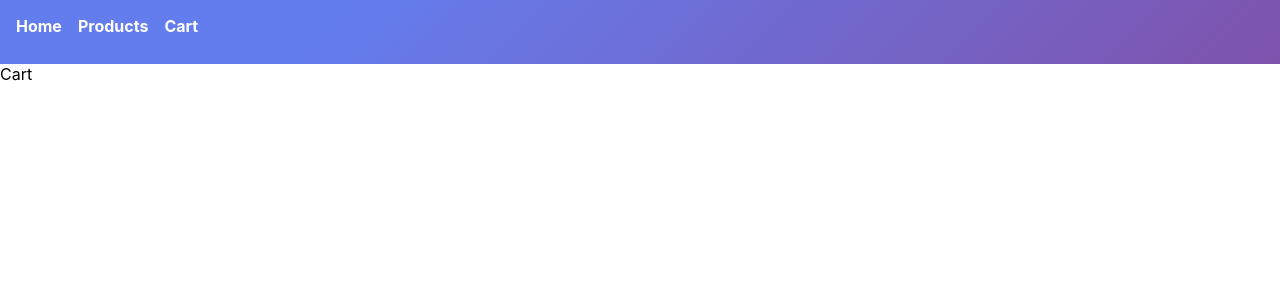
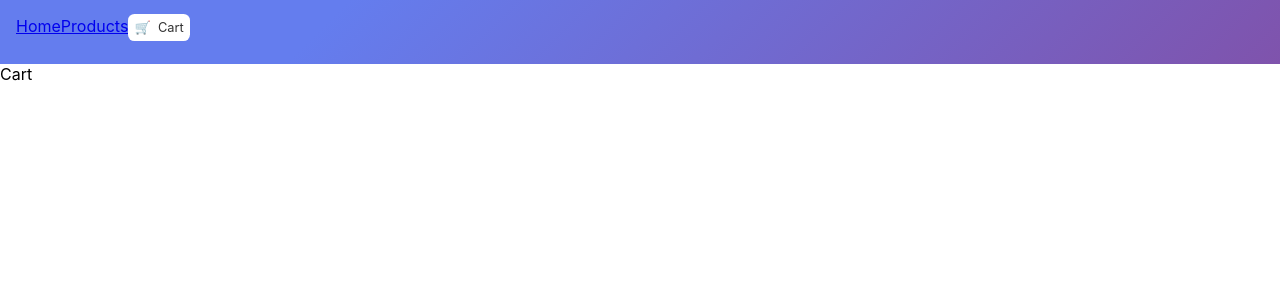
Before and after one commit to JsTsDevPinky/react-shoppingcart-redux, a React (Vite) app: page /cart in a window 1280 px wide. Shown: the top 300 px of the page. Built offline with nearby package versions, Linux system fonts and the light colour scheme.

Commit message:
Lesson 10: Cart Link that Displays Items in cart

```diff
--- a/src/App.tsx
+++ b/src/App.tsx
@@ -1,6 +1,7 @@
 import React from "react";
 import { BrowserRouter as Router, Switch, Route, Link } from "react-router-dom";
 import { Products } from "./features/products/Products";
+import { CartLink } from "./features/cart/CartLink";
 import styles from "./App.module.css";
 
 function App() {
@@ -9,17 +10,16 @@ function App() {
       <div className={styles.app}>
         <header className={styles.header}>
           <nav>
-            <Link to="/" className={styles.link}>
+            <Link className={styles.navLink} to="/">
               Home
             </Link>
-            <Link to="/products" className={styles.link}>
+            <Link className={styles.navLink} to="/products">
               Products
             </Link>
-            <Link to="/cart" className={styles.link}>
-              Cart
-            </Link>
+            <CartLink />
           </nav>
         </header>
+      </div>
       <Switch>
         <Route exact path="/">
           <Home />
@@ -29,25 +29,20 @@ function App() {
         </Route>
         <Route path="/cart">Cart</Route>
       </Switch>
-      </div>
     </Router>
   );
 }
+
+export default App;
 
 function Home() {
   return (
     <main className="page">
       <h1>Welcome to the Store</h1>
       <figure>
-        <img
-          src="https://github.com/xjamundx/redux-shopping-cart/blob/main/public/store.jpg?raw=true"
-          alt="A large old storefront that says 1889 the big store"
-          width="800"
-        />
+        <img src="/store.jpg" alt="A large old storefront" width="800" />
         <figcaption>Gary Houston, CC0, via Wikimedia Commons</figcaption>
       </figure>
     </main>
   );
 }
-
-export default App;
--- /dev/null
+++ b/src/features/cart/CartLink.module.css
@@ -0,0 +1,13 @@
+.link {
+  margin-left: auto;
+  text-decoration: none;
+}
+
+.text {
+  background-color: white;
+  border-radius: 0.5em;
+  padding: 0.5em;
+  font-weight: normal;
+  font-size: 0.8rem;
+  color: #333;
+}
--- /dev/null
+++ b/src/features/cart/CartLink.tsx
@@ -0,0 +1,16 @@
+import React from "react";
+import { Link } from "react-router-dom";
+import { useAppSelector } from "../../app/hooks";
+import { getNumItems } from "./cartSlice";
+import styles from "./CartLink.module.css";
+
+export function CartLink() {
+  const numItems = useAppSelector(getNumItems);
+  return (
+    <Link to="/cart" className={styles.link}>
+      <span className={styles.text}>
+        🛒&nbsp;&nbsp;{numItems ? numItems : "Cart"}
+      </span>
+    </Link>
+  );
+}
--- a/src/features/cart/cartSlice.ts
+++ b/src/features/cart/cartSlice.ts
@@ -26,3 +26,11 @@ const cartSlice = createSlice({
 
 export const { addToCart } = cartSlice.actions;
 export default cartSlice.reducer;
+
+export function getNumItems(state: RootState) {
+  let numItems = 0;
+  for (let id in state.cart.items) {
+    numItems += state.cart.items[id];
+  }
+  return numItems;
+}
```
Lines whose indentation alone changed are shown as unchanged.
